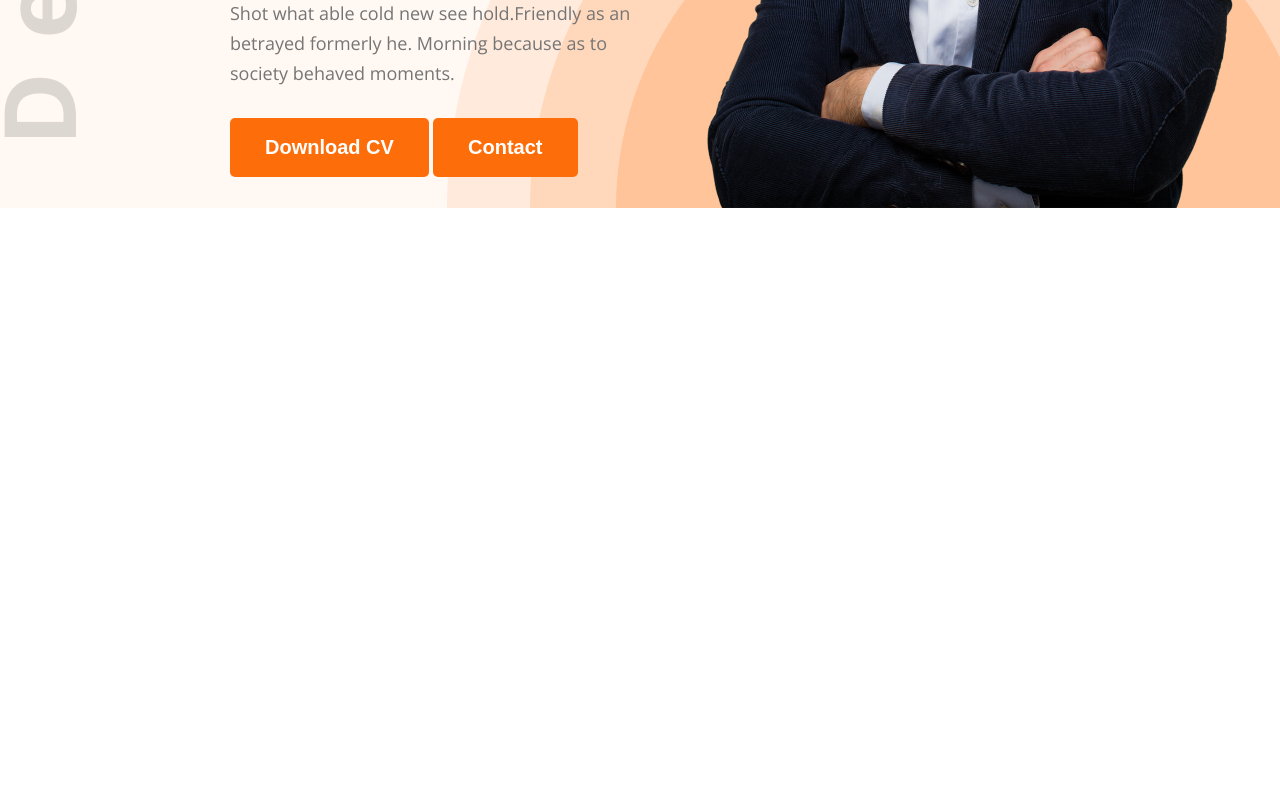
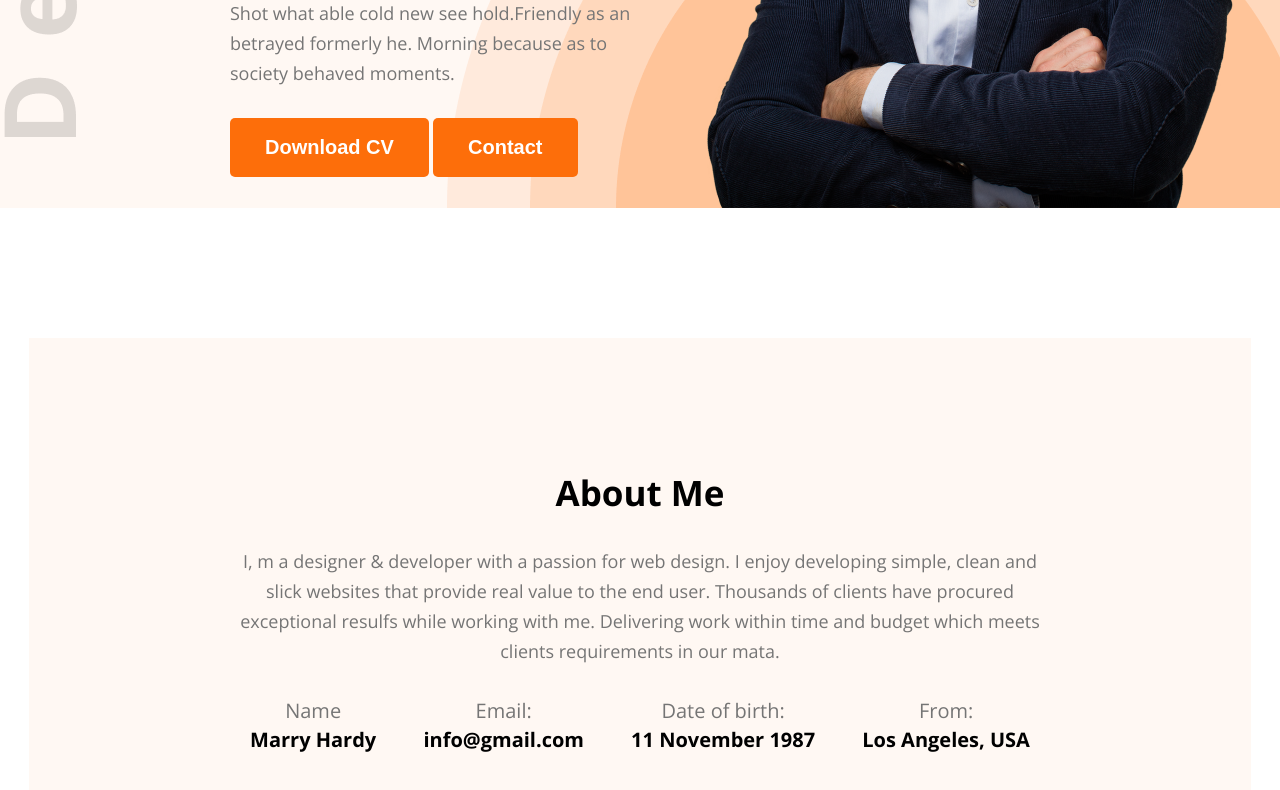
Before and after one commit to 1rafi3/My-first-project_protfolio, a plain HTML site: page index.html in a window 1280 px wide. Shown: the part 626-1416 px from the top of the page. Before the commit the page ends 834 px from the top, so only its background shows below. Drawn offline with nearby package versions, Linux system fonts and the light colour scheme.

Commit message:
nav-banner-about section is done

```diff
--- a/index.html
+++ b/index.html
@@ -36,5 +36,31 @@
             </div>
         </section>
     </header>
+    <section id="about">
+        <div class="about-container">
+            <div class="section-heading">
+                <h2>About Me</h2>
+                <p>I, m a designer & developer with a passion for web design. I enjoy developing simple, clean and slick websites that provide real value to the end user. Thousands of clients have procured exceptional resulfs while working with me. Delivering work within time and budget which meets clients requirements in our mata.</p>
+            </div>
+            <div class="about-info">
+                <div class="info-card">
+                    <p>Name</p>
+                    <h4>Marry Hardy</h4>
+                </div>
+                <div class="info-card">
+                    <p>Email:</p>
+                    <h4>info@gmail.com</h4>
+                </div>
+                <div class="info-card">
+                    <p>Date of birth:</p>
+                    <h4>11 November 1987</h4>
+                </div>
+                <div class="info-card">
+                    <p>From:</p>
+                    <h4>Los Angeles, USA</h4>
+                </div>
+            </div>
+        </div>
+    </section>
 </body>
 </html>
--- a/styles/portfolio.css
+++ b/styles/portfolio.css
@@ -7,6 +7,22 @@
     font-family: "Open Sans", sans-serif;
     font-optical-sizing: auto;
   }
+.section-heading{
+    max-width: 827px;
+    text-align: center;
+    /* background-color: #181818; */
+    margin: 0 auto;
+}
+.section-heading h2{
+    font-size: 35px;
+    margin-bottom: 30px;
+}
+.section-heading p{
+    font-size: 18px;
+    margin-bottom: 30px;
+    line-height: 30px;
+    color: #757575;
+}
 
 .logo h2{
     font-size: 45px;
@@ -88,3 +104,31 @@
     max-width: 585px;
     vertical-align: middle;
 }
+#about{
+    padding-top: 130px;
+    /* background-color: aqua; */
+}
+#about .about-container{
+    width: 71%;
+    max-width: 1140px;
+    margin: 0 auto;
+    text-align:center;
+    align-items: center;
+    background-color: #FFF8F3;
+    padding: 131px 157px;
+}
+#about .about-container .about-info{
+    max-width: 827px;
+    display: flex;
+    justify-content: space-around;
+    text-align: center;
+    margin: 0 auto;
+}
+#about .about-container .about-info .info-card p{
+    font-size: 20px;
+    line-height: 30px;
+    color: #757575;
+}
+#about .about-container .about-info .info-card h4{
+    font-size: 20px;
+}
```
